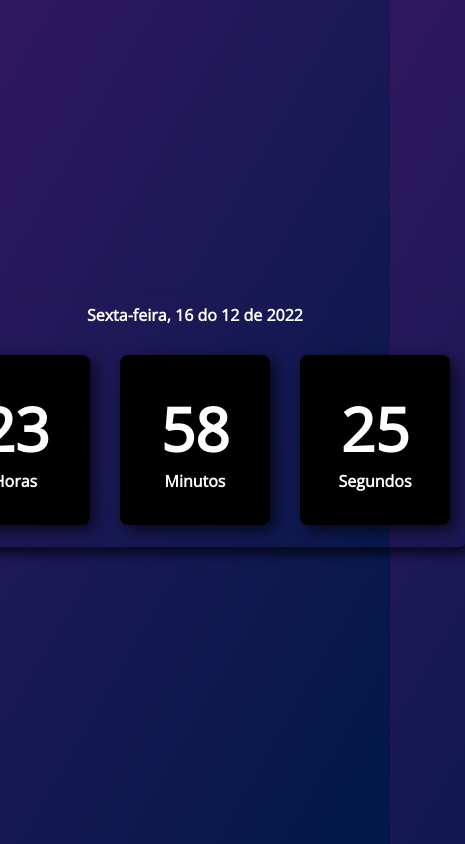
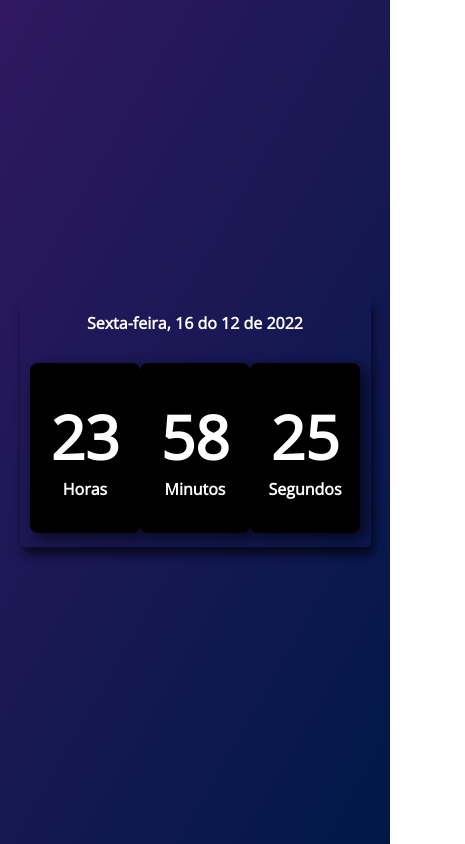
Before and after one commit to ElissonDouglas/relogio-digital, a plain HTML site: page index.html in a window 390 px wide. Shown: the whole page, 465 px wide, since content can reach past the window. Drawn offline with nearby package versions, Linux system fonts and the light colour scheme.

Commit message:
Update style.css

```diff
--- a/style/style.css
+++ b/style/style.css
@@ -10,6 +10,7 @@
 
 body {
     height: 100vh;
+    width: 100vw;
     /*background: linear-gradient(120deg, #b5f3f0, #0098b6);*/
     display: flex;
     align-items: center;
@@ -59,3 +60,14 @@ body {
 .relogio #data {
     font-weight: bolder;
 }
+
+@media screen and (max-width: 600px) {
+    .relogio {
+        width: 90%;
+    }
+
+    .relogio div.relogio-tempo {
+        margin: 0;
+        width: 110px;
+    }
+}
```
